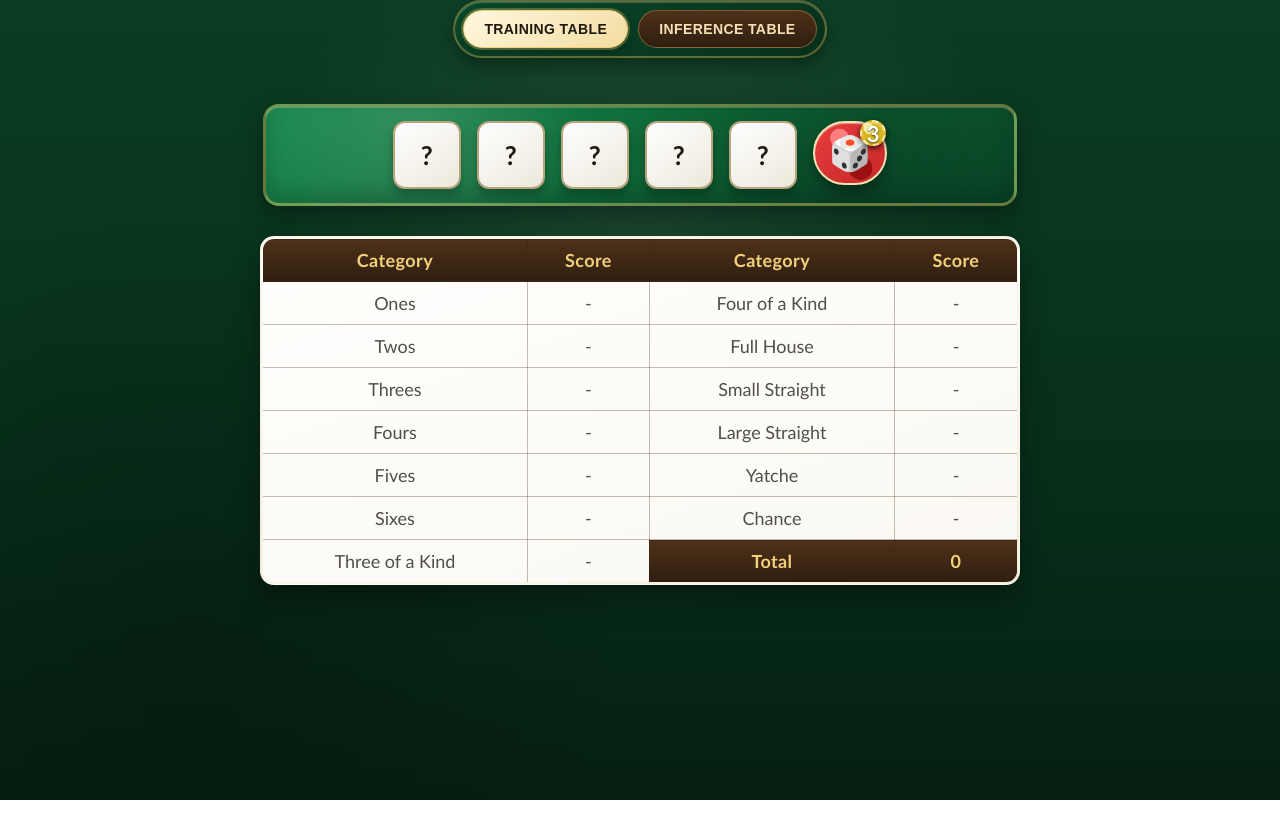
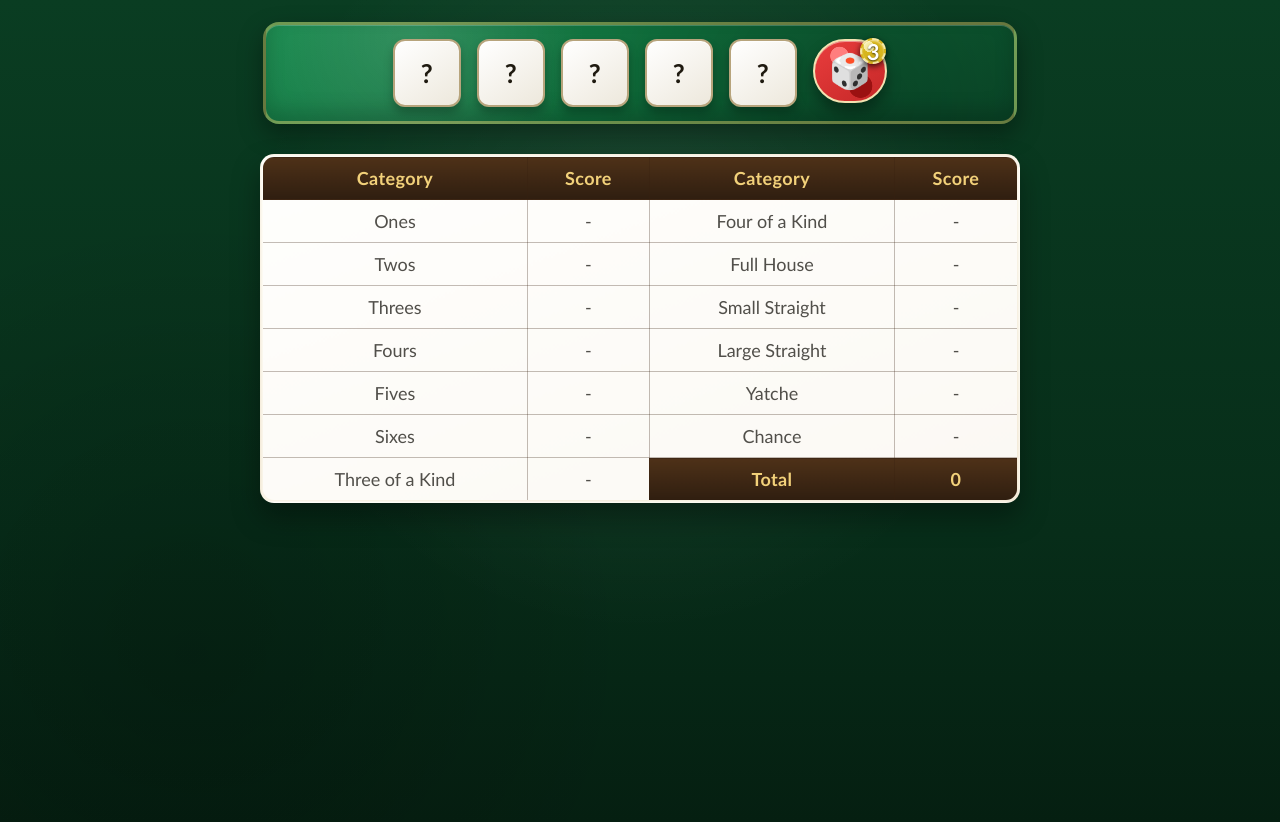
Before and after one commit to RobertoFreireDev/Yatche-AI-Browser-Game-with-TensorFlow.js, a React (Vite) app in the folder src/Yatche AI/: page / in a window 1280 px wide. Before the commit this address led to /training-table. Before the commit the page ends 800 px from the top, so only its background shows below. Built offline with nearby package versions, Linux system fonts and the light colour scheme.

Commit message:
clean up code

```diff
--- a/src/Yatche AI/src/App.jsx
+++ b/src/Yatche AI/src/App.jsx
@@ -1,70 +1,10 @@
-import { useEffect, useState } from 'react'
 import './App.css'
-import InferenceTablePage from './pages/InferenceTablePage'
 import TrainingTablePage from './pages/TrainingTablePage'
 
-const DEFAULT_ROUTE = '/training-table'
-
-const ROUTES = {
-  '/training-table': {
-    label: 'Training Table',
-    element: <TrainingTablePage />,
-  },
-  '/inference-table': {
-    label: 'Inference Table',
-    element: <InferenceTablePage />,
-  },
-}
-
-function isValidRoute(pathname) {
-  return pathname in ROUTES
-}
-
 function App() {
-  const startingPath = isValidRoute(window.location.pathname)
-    ? window.location.pathname
-    : DEFAULT_ROUTE
-  const [currentPath, setCurrentPath] = useState(startingPath)
-
-  useEffect(() => {
-    if (!isValidRoute(window.location.pathname)) {
-      window.history.replaceState({}, '', DEFAULT_ROUTE)
-    }
-
-    function handlePopState() {
-      const nextPath = isValidRoute(window.location.pathname)
-        ? window.location.pathname
-        : DEFAULT_ROUTE
-      setCurrentPath(nextPath)
-    }
-
-    window.addEventListener('popstate', handlePopState)
-    return () => window.removeEventListener('popstate', handlePopState)
-  }, [])
-
-  function navigate(nextPath) {
-    if (nextPath === currentPath) return
-
-    window.history.pushState({}, '', nextPath)
-    setCurrentPath(nextPath)
-  }
 
   return (
-    <main>
-      <nav className="route-nav" aria-label="Model sections">
-        {Object.entries(ROUTES).map(([path, route]) => (
-          <button
-            key={path}
-            type="button"
-            className={`route-link ${currentPath === path ? 'active' : ''}`}
-            onClick={() => navigate(path)}
-          >
-            {route.label}
-          </button>
-        ))}
-      </nav>
-      {ROUTES[currentPath].element}
-    </main>
+    <TrainingTablePage></TrainingTablePage>
   )
 }
 
--- a/src/Yatche AI/src/pages/InferenceTablePage.jsx
+++ /dev/null
@@ -1,7 +0,0 @@
-function InferenceTablePage() {
-
-  return (<>
-  </>)
-}
-
-export default InferenceTablePage
```
